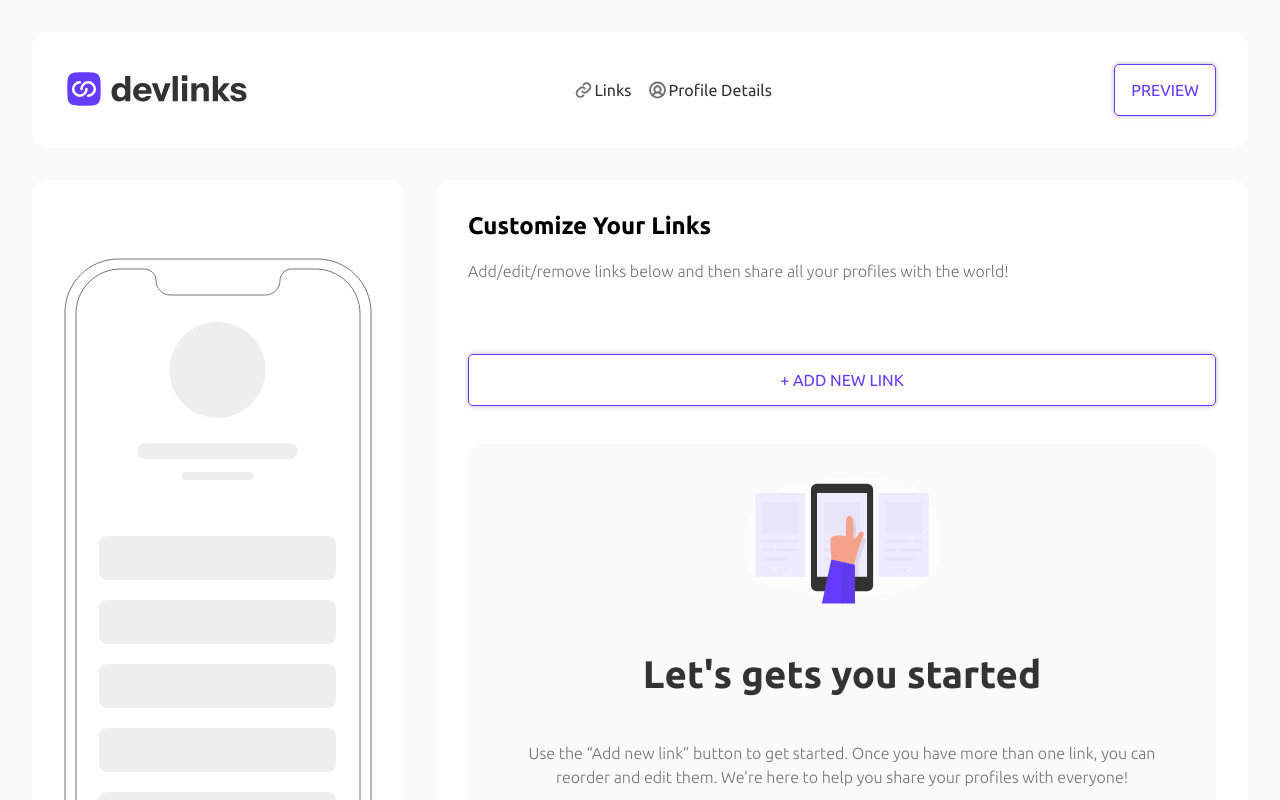
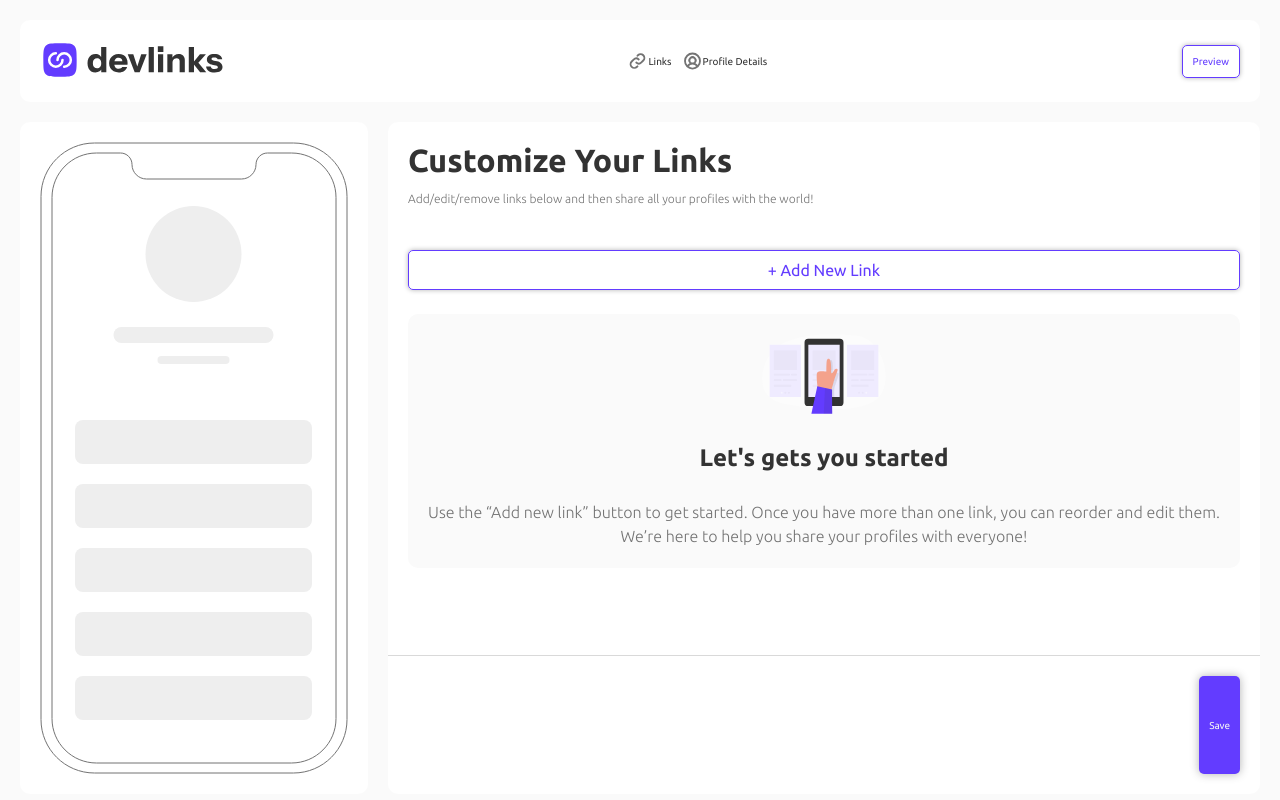
Before and after one commit to hidalest/link-sharing-app, a React (Vite) app: page /home in a window 1280 px wide. Shown: the top 800 px of the page. Built offline with nearby package versions, Linux system fonts and the light colour scheme.

Commit message:
feat: fixed the font size of the links page

```diff
--- a/src/App.scss
+++ b/src/App.scss
@@ -6,6 +6,10 @@
   padding: 0;
   box-sizing: border-box;
   font-family: 'Ubuntu', sans-serif;
+}
+
+html {
+  font-size: 10px;
 }
 body {
   max-width: 1280px;
--- a/src/components/UI/Button/Button.module.scss
+++ b/src/components/UI/Button/Button.module.scss
@@ -7,12 +7,12 @@
   padding: 1rem;
   border-radius: 5px;
   text-decoration: none;
+  text-transform: capitalize;
 }
 
 .button-primary {
   background-color: $purple;
   color: whitesmoke;
-  text-transform: uppercase;
   box-shadow: 0 0 10px rgba(0, 0, 0, 0.3);
   transition: all 200ms ease-out;
 }
@@ -26,7 +26,6 @@
 .button-secondary {
   background-color: transparent;
   color: $purple;
-  text-transform: uppercase;
   border-radius: 5px;
   box-shadow: 0 0 5px rgba(0, 0, 0, 0.3);
   transition: all 200ms ease-out;
@@ -46,7 +45,6 @@
 
 .button-tertiary {
   color: black;
-  text-transform: uppercase;
   border: none;
   font-size: inherit;
 }
--- a/src/components/UI/InputText/InputText.tsx
+++ b/src/components/UI/InputText/InputText.tsx
@@ -26,7 +26,6 @@ function InputText(props: InputTextProps) {
   };
 
   useEffect(() => {
-    console.log('first render');
     if (inputText.trim() !== '') {
       setIsInputValid(true);
     }
--- a/src/layout/HomeLinks/HomeLinks.module.scss
+++ b/src/layout/HomeLinks/HomeLinks.module.scss
@@ -34,6 +34,15 @@
   border-bottom-right-radius: 0;
   border-bottom: 1px solid $light-grey;
 
+  & h1 {
+    font-size: 3.2rem;
+    color: $dark-grey;
+
+    @include responsiveMax($tablet) {
+      font-size: 2.4rem;
+    }
+  }
+
   @include responsiveMax($phone) {
     margin-top: 0;
   }
@@ -43,12 +52,18 @@
     font-weight: lighter;
     margin-top: 0.8rem;
     line-height: 2.3rem;
+    font-size: 1.2rem;
+
+    @include responsiveMax($tablet) {
+      font-size: 1.6rem;
+    }
   }
 
   &-buttonAdd {
     text-align: center;
     margin-top: 4rem;
     margin-bottom: 2.4rem;
+    font-size: 1.6rem;
   }
 }
 
--- a/src/layout/HomeLinks/LinkForm/LinkForm.module.scss
+++ b/src/layout/HomeLinks/LinkForm/LinkForm.module.scss
@@ -4,6 +4,11 @@
 .platformLink {
   display: flex;
   flex-direction: column;
+
+  & .enumeration {
+    font-size: 1.6rem;
+    color: $grey;
+  }
   & .actionButtons {
     display: flex;
     justify-content: space-between;
@@ -11,6 +16,9 @@
 
     & button {
       text-transform: capitalize;
+      font-size: 1.6rem;
+      color: $grey;
+      font-weight: lighter;
     }
   }
 
@@ -26,7 +34,7 @@
   }
 
   .linkContainer {
-    margin-top: 2rem;
+    margin-top: 1.2rem;
 
     & input {
       width: 100%;
--- a/src/layout/HomeLinks/LinkForm/LinkForm.tsx
+++ b/src/layout/HomeLinks/LinkForm/LinkForm.tsx
@@ -58,7 +58,7 @@ function LinkForm(props: LinkFormProps) {
   return (
     <Card priority='grey' className={styles.platformLink}>
       <section className={styles.actionButtons}>
-        <p>{`Link #${enumeration}`}</p>
+        <p className={styles.enumeration}>{`Link #${enumeration}`}</p>
         <Button priority='tertiary' onClick={() => onRemoveLinkHandler(linkId)}>
           {removeButton}
         </Button>
```
